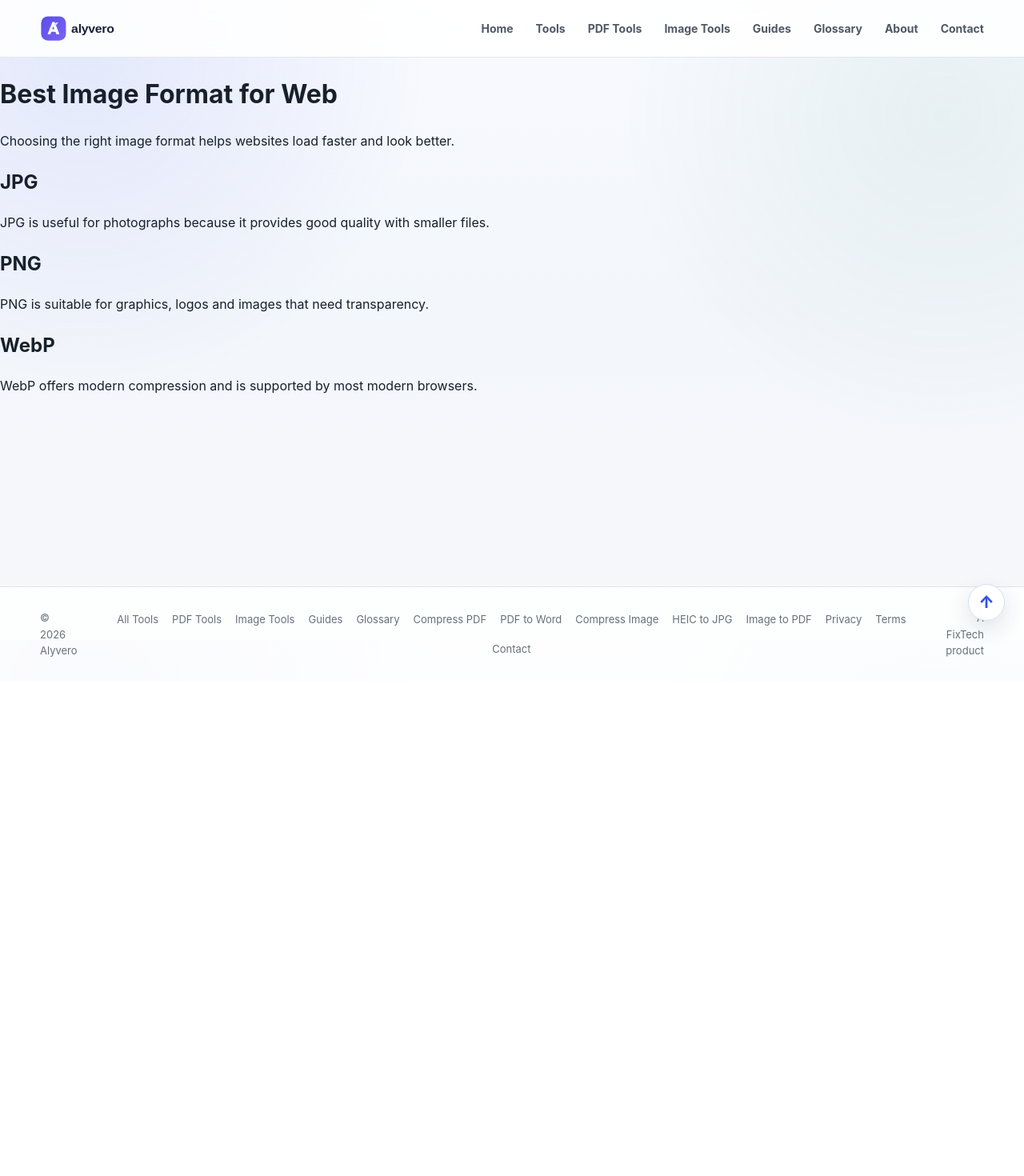
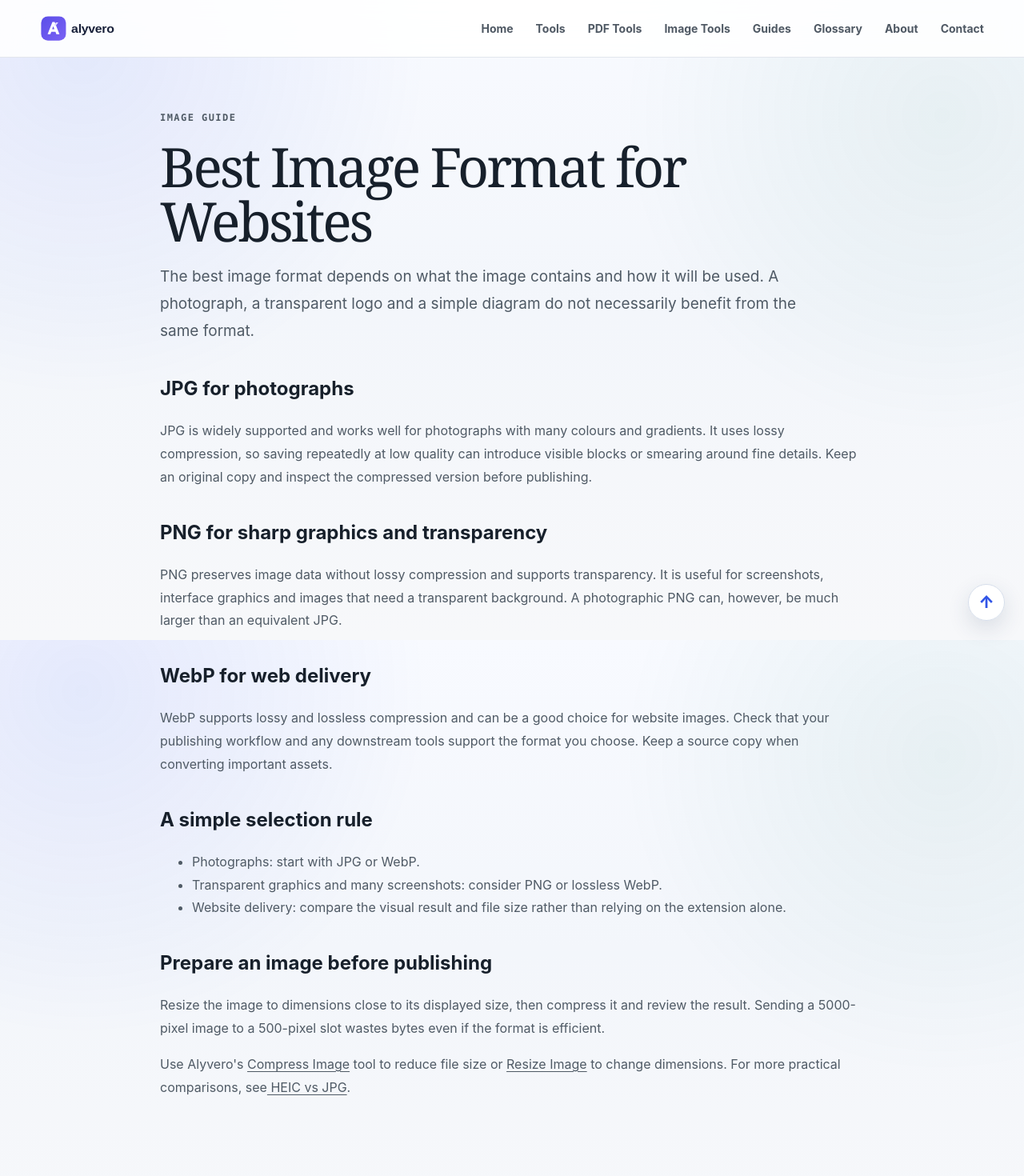
Before and after one commit to rindodi/alyvero, a Next.js app: page /guides/best-image-format-for-web in a window 1280 px wide. Shown: the top 1470 px of the page at 80% size. Before the commit the page ends 851 px from the top, so only its background shows below. Built offline with nearby package versions, Linux system fonts and the light colour scheme.

Commit message:
Add canonical and expand image format guide with practical distinctions

```diff
--- a/app/guides/best-image-format-for-web/page.tsx
+++ b/app/guides/best-image-format-for-web/page.tsx
@@ -1,37 +1,67 @@
 import type { Metadata } from "next";
+import Link from "next/link";
 
 export const metadata: Metadata = {
-  title: "Best Image Format for Web | Alyvero",
+  title: "Best Image Format for Websites: JPG, PNG or WebP | Alyvero",
   description:
-    "Learn which image formats are best for websites, including JPG, PNG and WebP.",
+    "Compare JPG, PNG and WebP for website photos, graphics and transparency, with practical advice on choosing and checking image files.",
+  alternates: { canonical: "/guides/best-image-format-for-web" },
 };
 
 export default function Page() {
   return (
-    <main>
-      <h1>Best Image Format for Web</h1>
-
-      <p>
-        Choosing the right image format helps websites load faster and look better.
+    <main className="container content-page">
+      <p className="eyebrow">Image guide</p>
+      <h1>Best Image Format for Websites</h1>
+      <p className="lead">
+        The best image format depends on what the image contains and how it will
+        be used. A photograph, a transparent logo and a simple diagram do not
+        necessarily benefit from the same format.
       </p>
 
-      <h2>JPG</h2>
-
+      <h2>JPG for photographs</h2>
       <p>
-        JPG is useful for photographs because it provides good quality with smaller files.
+        JPG is widely supported and works well for photographs with many colours
+        and gradients. It uses lossy compression, so saving repeatedly at low
+        quality can introduce visible blocks or smearing around fine details.
+        Keep an original copy and inspect the compressed version before publishing.
       </p>
 
-      <h2>PNG</h2>
-
+      <h2>PNG for sharp graphics and transparency</h2>
       <p>
-        PNG is suitable for graphics, logos and images that need transparency.
+        PNG preserves image data without lossy compression and supports
+        transparency. It is useful for screenshots, interface graphics and
+        images that need a transparent background. A photographic PNG can,
+        however, be much larger than an equivalent JPG.
       </p>
 
-      <h2>WebP</h2>
+      <h2>WebP for web delivery</h2>
+      <p>
+        WebP supports lossy and lossless compression and can be a good choice for
+        website images. Check that your publishing workflow and any downstream
+        tools support the format you choose. Keep a source copy when converting
+        important assets.
+      </p>
 
+      <h2>A simple selection rule</h2>
+      <ul>
+        <li>Photographs: start with JPG or WebP.</li>
+        <li>Transparent graphics and many screenshots: consider PNG or lossless WebP.</li>
+        <li>Website delivery: compare the visual result and file size rather than relying on the extension alone.</li>
+      </ul>
+
+      <h2>Prepare an image before publishing</h2>
       <p>
-        WebP offers modern compression and is supported by most modern browsers.
+        Resize the image to dimensions close to its displayed size, then compress
+        it and review the result. Sending a 5000-pixel image to a 500-pixel slot
+        wastes bytes even if the format is efficient.
+      </p>
+      <p>
+        Use Alyvero's <Link href="/compress-image">Compress Image</Link> tool to
+        reduce file size or <Link href="/resize-image">Resize Image</Link> to
+        change dimensions. For more practical comparisons, see
+        <Link href="/heic-vs-jpg"> HEIC vs JPG</Link>.
       </p>
     </main>
   );
-  }
+}
```
